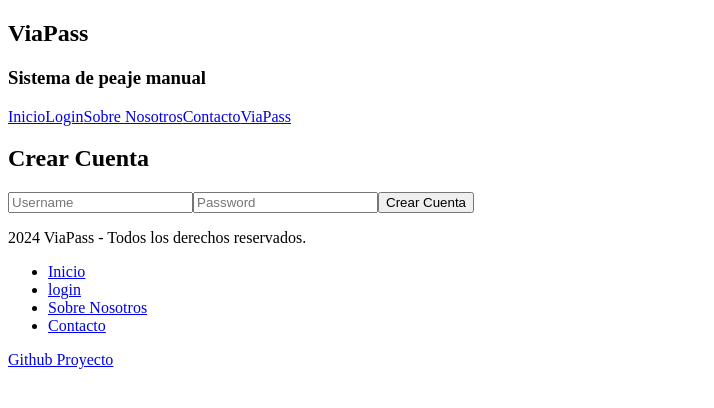
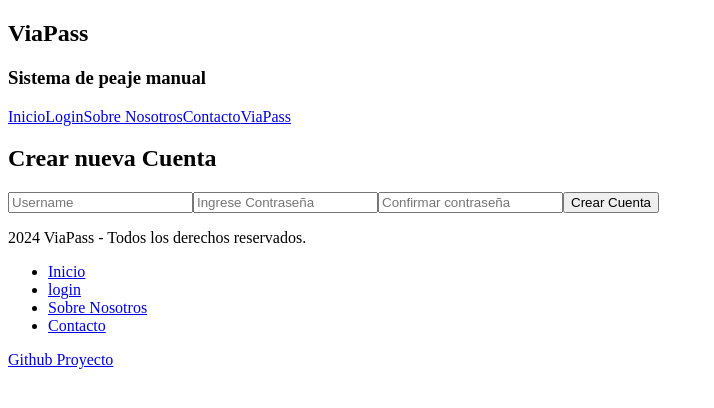
Before and after one commit to chavow5/dev-squad, a React (Vite) app in the folder React/: page /registrarusuario in a window 1280 px wide. Shown: the top 408 px of the page, without its empty margins (0-714 px from the left). Built offline with nearby package versions, Linux system fonts and the light colour scheme.

Commit message:
volver a la pagina de login

```diff
--- a/React/src/pages/RegistrarUser.jsx
+++ b/React/src/pages/RegistrarUser.jsx
@@ -1,19 +1,29 @@
 import { useState } from 'react';
 import axios from 'axios';
+import {useNavigate} from 'react-router-dom'
 
 const RegistrarUser = () => {
   const [username, setUsername] = useState('');
   const [password, setPassword] = useState('');
+  const [confirmarPassword, setConfirmarPassword] = useState('');
+  const navigate = useNavigate();
 //   const [error, setError] = useState(null);
 //   const [success, setSuccess] = useState(null);
 
   const handleRegister = async (e) => {
     e.preventDefault();
+    // confirmar la contrase;as
+    if (password !== confirmarPassword) {
+      alert("las contraseñas no coinciden");
+      return;
+    }
 
     try {
       await axios.post('http://localhost:3000/usuarios', { username, password });
       console.log("Usuario creado con éxito");
       alert("usuario Creado con Exito")
+      navigate('/login')
+
 
     } catch (err) {
       console.error("Error al crear el usuario:", err);
@@ -22,9 +32,7 @@ const RegistrarUser = () => {
 
   return (
     <div>
-      <h2>Crear Cuenta</h2>
-      {/* {error && <p style={{ color: 'red' }}>{error}</p>}
-      {success && <p style={{ color: 'green' }}>{success}</p>} */}
+      <h2>Crear nueva Cuenta</h2>
       <form onSubmit={handleRegister}>
         <input
           type="text"
@@ -32,12 +40,20 @@ const RegistrarUser = () => {
           value={username}
           onChange={(e) => setUsername(e.target.value)}
         />
+        {/* crear contrase;a */}
         <input
           type="password"
-          placeholder="Password"
+          placeholder="Ingrese Contraseña"
           value={password}
           onChange={(e) => setPassword(e.target.value)}
         />
+        {/* contrase;a confirmar */}
+        <input
+        type="password"
+        placeholder="Confirmar contraseña"
+        value={confirmarPassword}
+        onChange={(e)=> setConfirmarPassword(e.target.value)}>
+        </input>
         <button type="submit">Crear Cuenta</button>
       </form>
     </div>
```
